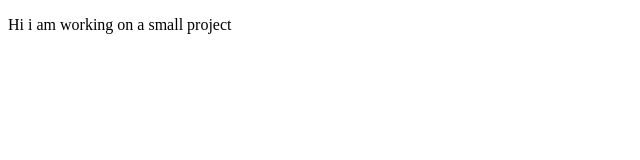
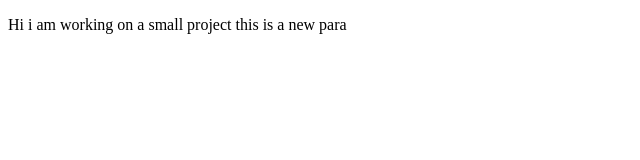
Before and after one commit to SaiSrineeth/git-set-go-session, a plain HTML site: page index.html in a window 1280 px wide. Shown: the whole page, without its empty margins (0-640 px from the left). Drawn offline with Linux system fonts and the light colour scheme.

Commit message:
Added another line

```diff
--- a/index.html
+++ b/index.html
@@ -9,6 +9,7 @@
   <p>
     Hi
     i am working on a small project
+    this is a new para
   </p>
 </body>
 </html>
```
